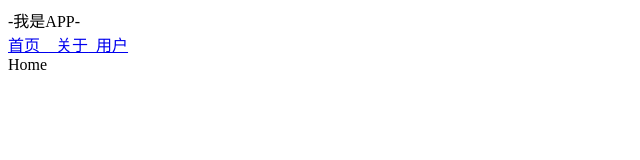
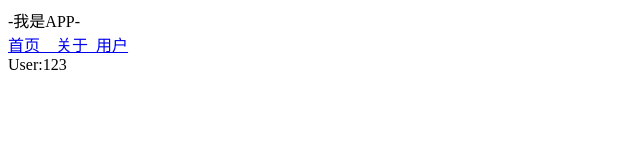
Before and after one commit to yzjgogo/vue3study, a Vue app in the folder route_demo/: page /#/user/123 in a window 1280 px wide. Shown: the top 160 px of the page, without its empty margins (0-640 px from the left). Built offline with nearby package versions, Linux system fonts and the light colour scheme.

Commit message:
添加部分内容

```diff
--- a/route_demo/src/Views/User.vue
+++ b/route_demo/src/Views/User.vue
@@ -1,6 +1,7 @@
 <template>
   <div>
-    Home
+    <!-- 在template中获取params的方式vue3和vue2一样 -->
+    User:{{ $route.params.id }}
   </div>
 </template>
 
@@ -16,7 +17,6 @@ export default {
   components: {
   },
   mounted() {
-    // 选项式API获取params的方式
     console.log("选项式API获取params的方式", this.$route.params.id)
 
   }
```
Also changed, not shown: route_demo/public/动态路由管理.jpg (added), route_demo/public/注释.txt.
